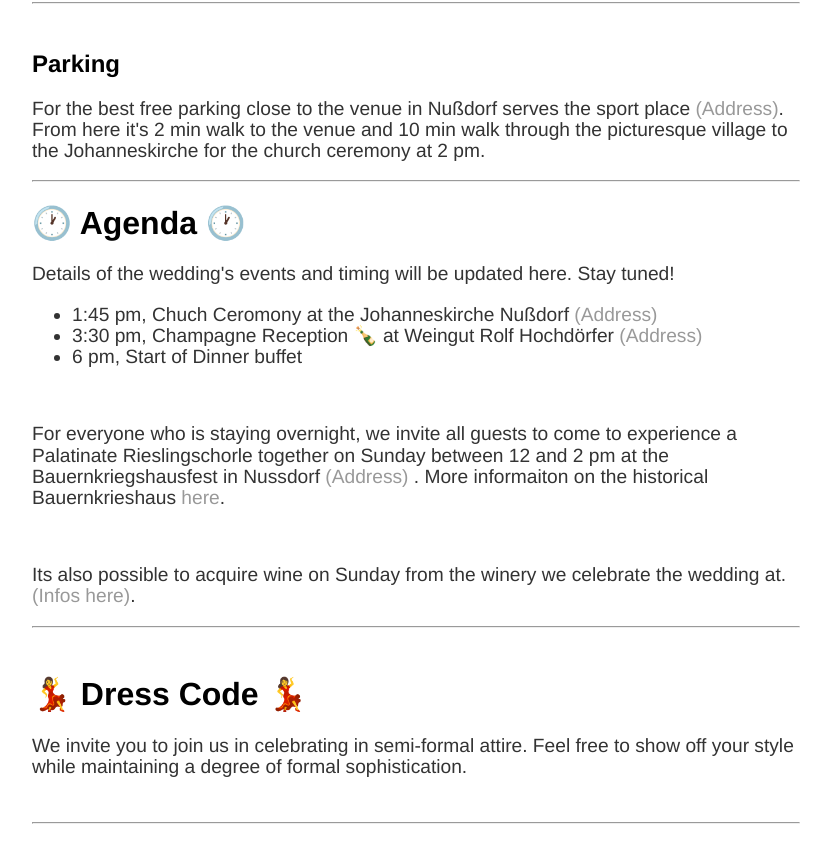
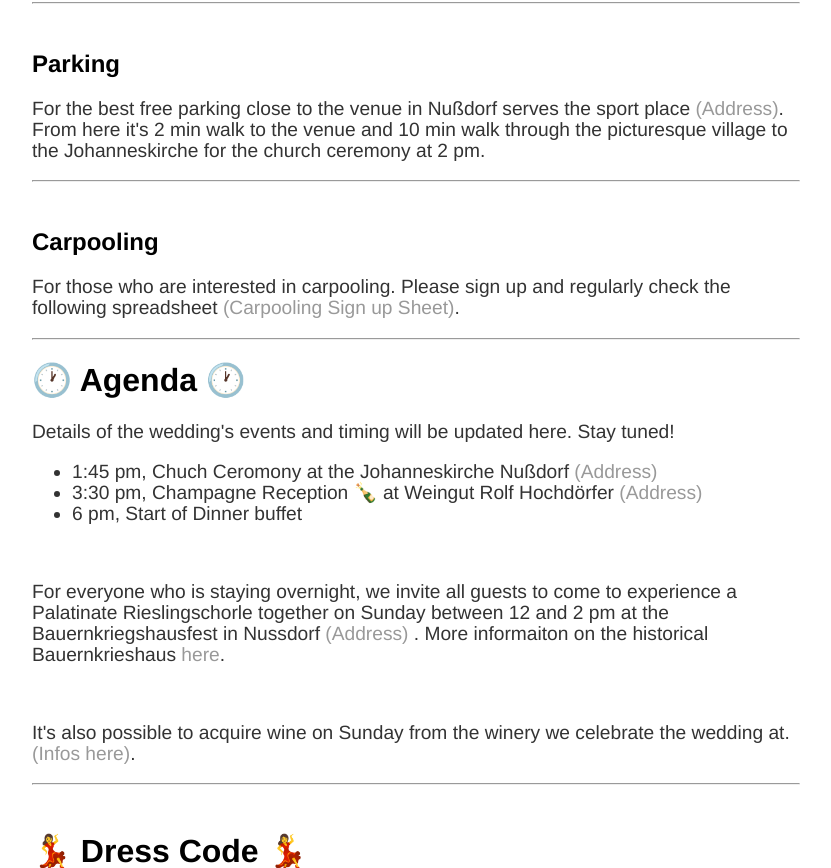
Before and after one commit to twambsganss/twambsganss.github.io, a Jekyll site: the page built from index.html, in a window 1280 px wide and 900 px high, scrolled down 1676 px, cut to the strip 32-900 px from the top of the window. Shown: the whole strip, without its empty margins (224-1055 px from the left). Built offline with Jekyll 4.4.1, drawn with Linux system fonts in a browser that asks for light colours.

Commit message:
Update index.html

```diff
--- a/index.html
+++ b/index.html
@@ -38,6 +38,13 @@ title: 2023 Jin-Ah & Thiemo
 
  <hr>
 
+</br>
+<h2> Carpooling </h2>
+
+  <p> For those who are interested in carpooling. Please sign up and regularly check the following spreadsheet <a href="https://docs.google.com/spreadsheets/d/1NHWEei0p4Mftqzsc6xcemzH_7k-X4eQTifE-_0GusJQ/edit?usp=sharing"> (Carpooling Sign up Sheet)</a>. </p>
+
+ <hr>
+
 <a id="Agenda"></a>
   <h1> &#128336 Agenda &#128336 </h1>
   <p>Details of the wedding's events and timing will be updated here. Stay tuned!</p>
@@ -52,7 +59,7 @@ title: 2023 Jin-Ah & Thiemo
 
 <p> For everyone who is staying overnight, we invite all guests to come to experience a Palatinate Rieslingschorle together on Sunday between 12 and 2 pm at the Bauernkriegshausfest in Nussdorf <a href="https://goo.gl/maps/1noaVKyxZLzvS23i9"> (Address) </a>. More informaiton on the historical Bauernkrieshaus <a href="https://www.bauernkriegshaus-nussdorf.de/">here</a>. </p>
 </br>
-<p> Its also possible to acquire wine on Sunday from the winery we celebrate the wedding at. <a href="http://www.kernlinghof.de/vinothek.html"> (Infos here)</a>.</p>
+<p> It's also possible to acquire wine on Sunday from the winery we celebrate the wedding at. <a href="http://www.kernlinghof.de/vinothek.html"> (Infos here)</a>.</p>
 <hr>
 
 </br>
```
